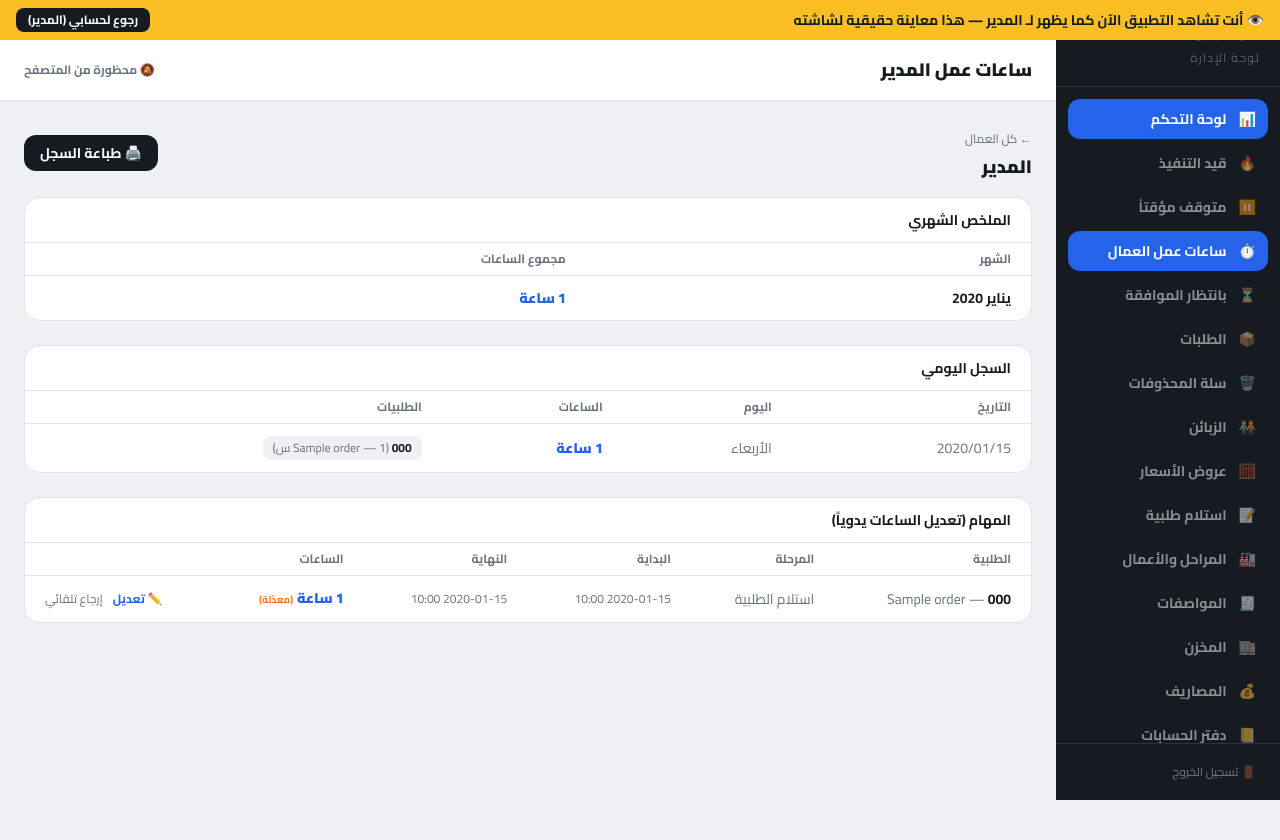
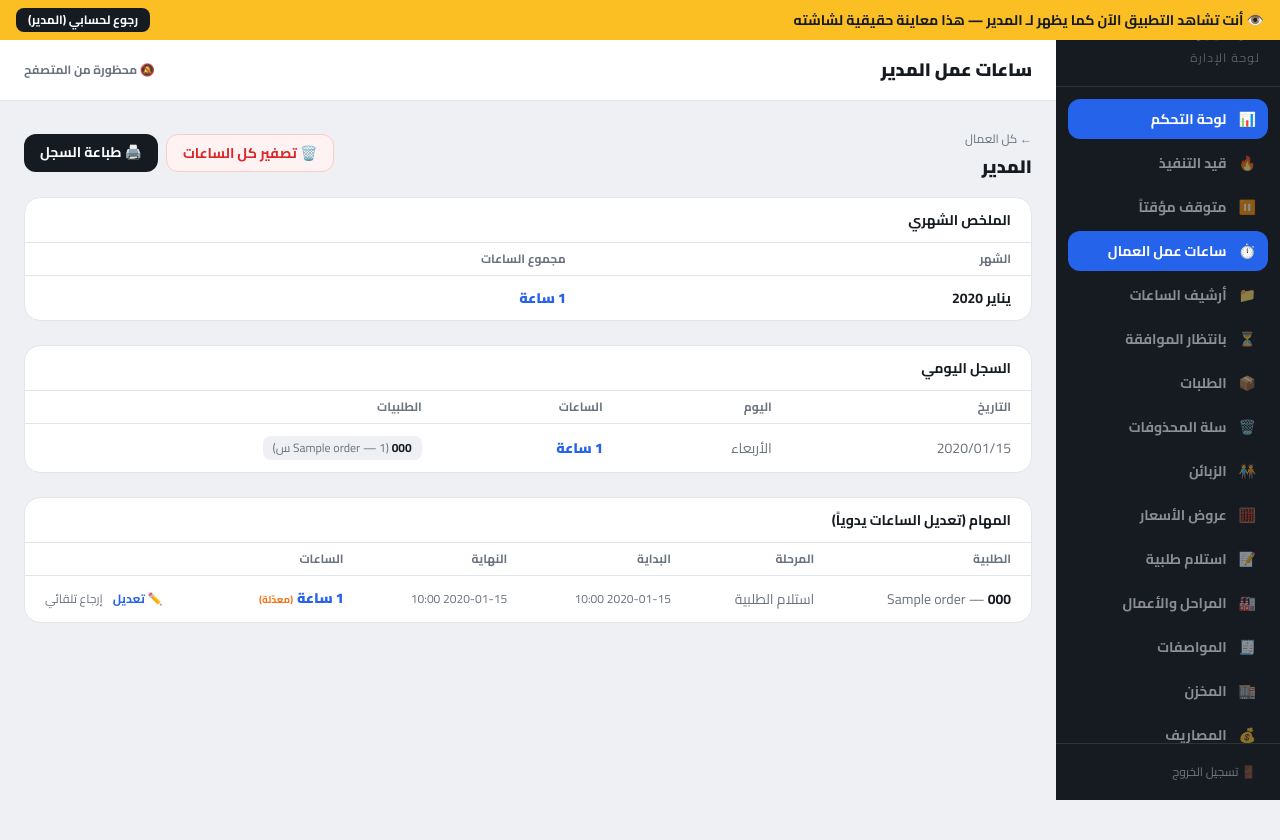
Before and after one commit to waeeljun4-ctrl/jobflow, a Laravel app: page /admin/worker-hours/1 in a window 1280 px wide. Run offline with Laravel 12, Linux system fonts and the light colour scheme; a user stored in the database is signed in; data comes from the database, SQL or seed files in the repository; tables that the repository leaves empty hold one stand-in row (values such as "Sample post"); style sheets or scripts are compiled from the project's sources; parts of the project's set-up code (start-up, migrations or seed data) failed here and were passed over; some libraries are stand-ins or nearby versions.

Commit message:
Let admin fully reset a worker's hours, with an archive of what was reset
- New "🗑️ تصفير كل الساعات" button on a worker's hours page — snapshots
  their current total into a new worker_hour_archives table, then zeroes
  every one of their tasks (via the existing per-task manual-hours
  override, applied in bulk), so a reset never silently loses the record.
- New "📁 أرشيف الساعات" admin page listing every past reset, with the
  ability to delete an archived record.

Co-Authored-By: Claude Sonnet 5 <noreply@anthropic.com>

```diff
--- a/app/Http/Controllers/Admin/WorkerHoursController.php
+++ b/app/Http/Controllers/Admin/WorkerHoursController.php
@@ -7,6 +7,7 @@ use App\Http\Controllers\Controller;
 use App\Models\CompanySetting;
 use App\Models\StageInstance;
 use App\Models\User;
+use App\Models\WorkerHourArchive;
 use App\Services\PdfBrandingService;
 use App\Services\WorkHoursReportService;
 use Illuminate\Http\Request;
@@ -112,6 +113,65 @@ class WorkerHoursController extends Controller
         return back()->with('success', $data['manual_hours'] === null ? 'تم إرجاع الحساب التلقائي' : 'تم تعديل الساعات');
     }
 
+    /**
+     * Full reset for one worker: snapshots their current total into
+     * worker_hour_archives (so the history isn't just lost), then zeroes
+     * every one of their tasks by setting manual_hours = 0 on each —
+     * same override mechanism as the single-task edit, just applied in bulk.
+     */
+    public function resetAll(Request $request, User $user)
+    {
+        $instances = StageInstance::where('assigned_to', $user->id)
+            ->whereNotNull('started_at')
+            ->with('pauses')
+            ->get();
+
+        $totalHours = round($instances->sum('elapsed_hours'), 2);
+
+        if ($totalHours > 0) {
+            WorkerHourArchive::create([
+                'user_id' => $user->id,
+                'total_hours' => $totalHours,
+                'archived_by' => $request->user()->id,
+                'archived_at' => now(),
+            ]);
+        }
+
+        StageInstance::where('assigned_to', $user->id)
+            ->whereNotNull('started_at')
+            ->update(['manual_hours' => 0]);
+
+        return back()->with('success', "تم تصفير ساعات {$user->name} — {$totalHours} ساعة انحفظت بالأرشيف");
+    }
+
+    /**
+     * Records left behind by resetAll() above — a worker's hours history
+     * before each full reset, so zeroing the counter never means losing
+     * the record of what was worked.
+     */
+    public function archiveIndex()
+    {
+        return Inertia::render('Admin/WorkerHoursArchive', [
+            'archives' => WorkerHourArchive::with(['worker:id,name', 'archivedByUser:id,name'])
+                ->orderByDesc('archived_at')
+                ->get()
+                ->map(fn (WorkerHourArchive $a) => [
+                    'id' => $a->id,
+                    'worker_name' => $a->worker?->name,
+                    'total_hours' => $a->total_hours,
+                    'archived_by' => $a->archivedByUser?->name,
+                    'archived_at' => $a->archived_at->format('Y-m-d H:i'),
+                ]),
+        ]);
+    }
+
+    public function destroyArchive(WorkerHourArchive $workerHourArchive)
+    {
+        $workerHourArchive->delete();
+
+        return back()->with('success', 'تم حذف السجل من الأرشيف');
+    }
+
     public function print(User $user)
     {
         $company = CompanySetting::current();
--- a/resources/js/Layouts/AdminLayout.jsx
+++ b/resources/js/Layouts/AdminLayout.jsx
@@ -15,6 +15,7 @@ export default function AdminLayout({ children, title }) {
         (isAdmin || permissions.includes('page.execution')) && { href: '/admin/execution', label: 'قيد التنفيذ', icon: '🔥' },
         (isAdmin || permissions.includes('page.paused')) && { href: '/admin/paused', label: 'متوقف مؤقتاً', icon: '⏸️' },
         (isAdmin || permissions.includes('page.worker_hours')) && { href: '/admin/worker-hours', label: 'ساعات عمل العمال', icon: '⏱️' },
+        (isAdmin || permissions.includes('page.worker_hours')) && { href: '/admin/worker-hours-archive', label: 'أرشيف الساعات', icon: '📁' },
         (isAdmin || permissions.includes('page.orders_pending')) && { href: '/admin/orders/pending', label: 'بانتظار الموافقة', icon: '⏳' },
         (isAdmin || permissions.includes('page.orders')) && { href: '/admin/orders', label: 'الطلبات', icon: '📦' },
         isAdmin && { href: '/admin/orders/trash', label: 'سلة المحذوفات', icon: '🗑️' },
--- /dev/null
+++ b/resources/js/Pages/Admin/WorkerHoursArchive.jsx
@@ -0,0 +1,55 @@
+import { Head, Link, router } from '@inertiajs/react';
+import AdminLayout from '@/Layouts/AdminLayout';
+import { useConfirm } from '@/Components/useConfirm';
+
+export default function WorkerHoursArchive({ archives }) {
+    const { confirmAction, dialog } = useConfirm();
+
+    function destroy(a) {
+        confirmAction(`حذف سجل تصفير "${a.worker_name}" (${a.total_hours} ساعة)؟`,
+            (cb) => router.delete(`/admin/worker-hours-archive/${a.id}`, cb));
+    }
+
+    return (
+        <AdminLayout title="أرشيف ساعات العمل">
+            <Head title="أرشيف ساعات العمل" />
+            {dialog}
+
+            <div className="mb-4">
+                <Link href="/admin/worker-hours" className="text-xs text-muted hover:underline">← ساعات عمل العمال</Link>
+                <p className="text-lg font-black text-ink mt-1">📁 أرشيف ساعات العمل</p>
+                <p className="text-xs text-muted mt-1">سجلات الساعات يلي انحفظت تلقائياً كل ما صفّرت ساعات عامل بالكامل.</p>
+            </div>
+
+            <div className="bg-white rounded-2xl border border-cream-3 overflow-hidden">
+                <table className="w-full text-sm">
+                    <thead>
+                        <tr className="text-right text-muted text-xs uppercase">
+                            <th className="px-5 py-2">العامل</th>
+                            <th className="px-5 py-2">الساعات المؤرشفة</th>
+                            <th className="px-5 py-2">صفّرها</th>
+                            <th className="px-5 py-2">التاريخ</th>
+                            <th className="px-5 py-2"></th>
+                        </tr>
+                    </thead>
+                    <tbody>
+                        {archives.map(a => (
+                            <tr key={a.id} className="border-t border-cream-3">
+                                <td className="px-5 py-3 font-bold text-ink">{a.worker_name}</td>
+                                <td className="px-5 py-3 font-black text-primary">{a.total_hours} ساعة</td>
+                                <td className="px-5 py-3 text-muted">{a.archived_by}</td>
+                                <td className="px-5 py-3 text-muted text-xs">{a.archived_at}</td>
+                                <td className="px-5 py-3 text-left">
+                                    <button onClick={() => destroy(a)} className="text-xs text-red-500 hover:underline">🗑️ حذف</button>
+                                </td>
+                            </tr>
+                        ))}
+                        {archives.length === 0 && (
+                            <tr><td colSpan={5} className="px-5 py-6 text-center text-muted">لا يوجد سجلات بالأرشيف بعد</td></tr>
+                        )}
+                    </tbody>
+                </table>
+            </div>
+        </AdminLayout>
+    );
+}
--- a/resources/js/Pages/Admin/WorkerHoursDetail.jsx
+++ b/resources/js/Pages/Admin/WorkerHoursDetail.jsx
@@ -1,21 +1,45 @@
 import { useState } from 'react';
 import { Head, Link, router } from '@inertiajs/react';
 import AdminLayout from '@/Layouts/AdminLayout';
+import { useConfirm } from '@/Components/useConfirm';
 
 export default function WorkerHoursDetail({ worker, daily, monthly, tasks }) {
+    const { confirmAction, dialog } = useConfirm();
+    const [resetting, setResetting] = useState(false);
+
+    function resetAll() {
+        confirmAction(
+            `تصفير كل ساعات "${worker.name}"؟ رح تنحفظ الساعات الحالية بالأرشيف أول، وبعدين تصفر كل مهامه.`,
+            (cb) => {
+                setResetting(true);
+                router.post(`/admin/worker-hours/${worker.id}/reset-all`, {}, {
+                    ...cb,
+                    onFinish: () => { setResetting(false); cb.onFinish(); },
+                });
+            }
+        );
+    }
+
     return (
         <AdminLayout title={`ساعات عمل ${worker.name}`}>
             <Head title={`ساعات عمل ${worker.name}`} />
+            {dialog}
 
             <div className="flex items-center justify-between mb-4 flex-wrap gap-3">
                 <div>
                     <Link href="/admin/worker-hours" className="text-xs text-muted hover:underline">← كل العمال</Link>
                     <p className="text-lg font-black text-ink mt-1">{worker.name}</p>
                 </div>
-                <a href={`/admin/worker-hours/${worker.id}/print`} target="_blank" rel="noreferrer"
-                    className="bg-ink text-white px-4 py-2 rounded-xl text-sm font-bold hover:bg-primary transition-colors">
-                    🖨️ طباعة السجل
-                </a>
+                <div className="flex gap-2">
+                    <button onClick={resetAll} disabled={resetting}
+                        className="bg-red-50 text-red-600 border border-red-200 px-4 py-2 rounded-xl text-sm font-bold hover:bg-red-100 transition-colors disabled:opacity-50">
+                        {resetting ? '⏳...' : '🗑️ تصفير كل الساعات'}
+                    </button>
+                    <a href={`/admin/worker-hours/${worker.id}/print`} target="_blank" rel="noreferrer"
+                        className="bg-ink text-white px-4 py-2 rounded-xl text-sm font-bold hover:bg-primary transition-colors">
+                        🖨️ طباعة السجل
+                    </a>
+                </div>
             </div>
 
             {/* Monthly summary */}
--- a/routes/web.php
+++ b/routes/web.php
@@ -87,6 +87,9 @@ Route::middleware(['auth', 'permission:page.worker_hours'])->prefix('admin')->na
     Route::get('/worker-hours/{user}', [WorkerHoursController::class, 'show'])->name('workerHours.show');
     Route::get('/worker-hours/{user}/print', [WorkerHoursController::class, 'print'])->name('workerHours.print');
     Route::patch('/worker-hours/tasks/{stageInstance}', [WorkerHoursController::class, 'updateHours'])->name('workerHours.updateHours');
+    Route::post('/worker-hours/{user}/reset-all', [WorkerHoursController::class, 'resetAll'])->name('workerHours.resetAll');
+    Route::get('/worker-hours-archive', [WorkerHoursController::class, 'archiveIndex'])->name('workerHours.archive');
+    Route::delete('/worker-hours-archive/{workerHourArchive}', [WorkerHoursController::class, 'destroyArchive'])->name('workerHours.destroyArchive');
 });
 
 Route::middleware(['auth', 'permission:page.stages'])->prefix('admin')->name('admin.')->group(function () {
```
Also changed, not shown: app/Models/WorkerHourArchive.php (added, +29 -0 lines), database/migrations/2026_08_12_000000_create_worker_hour_archives_table.php (added).
